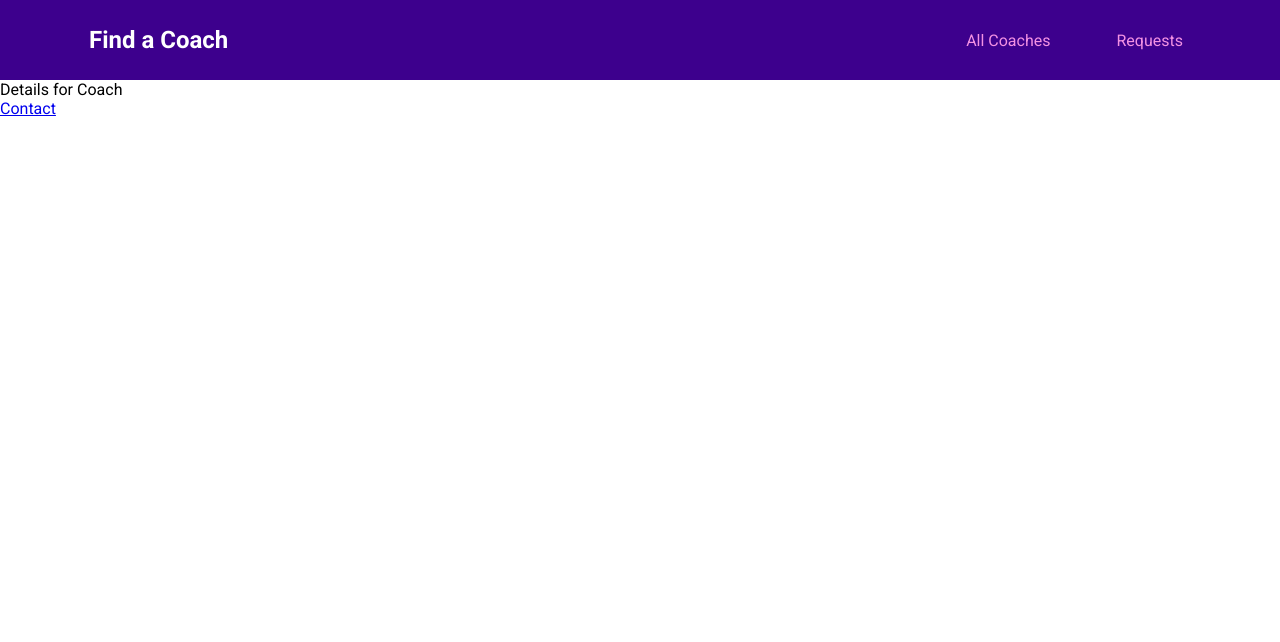
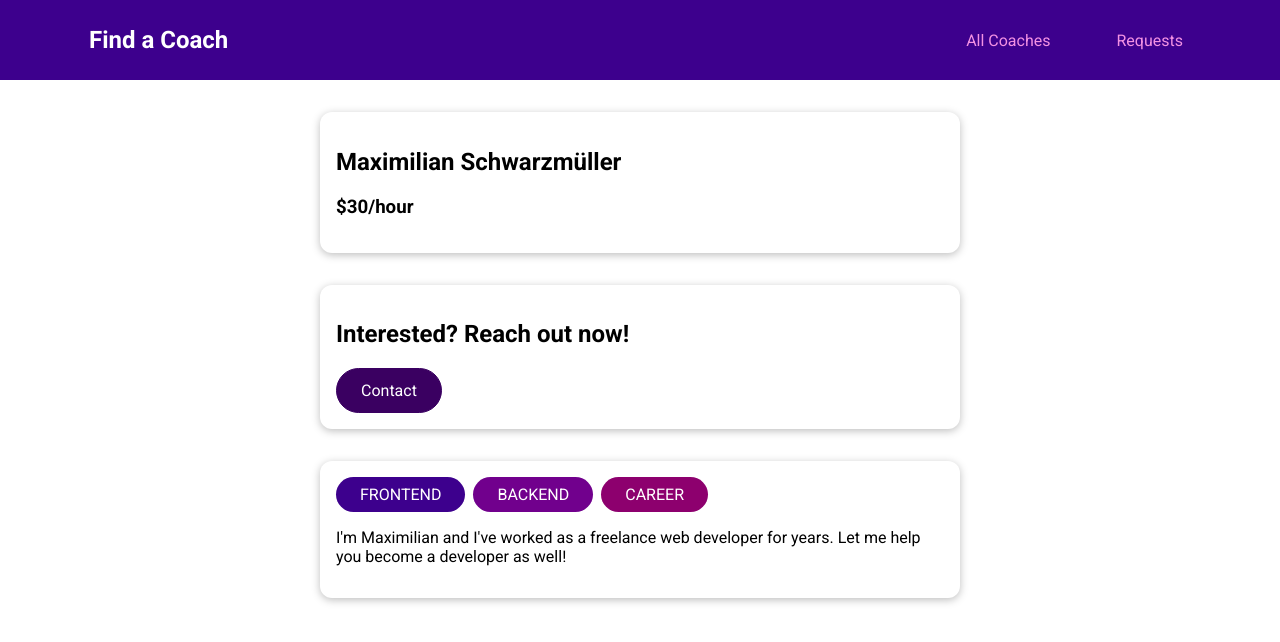
Before and after one commit to yatochkaaa/vue-find_a_coach, a Vue app: page /coaches/c1 in a window 1280 px wide. Shown: the top 642 px of the page. Built offline with nearby package versions, Linux system fonts and the light colour scheme.

Commit message:
building the coach detail component

```diff
--- a/src/pages/coaches/CoachDetail.vue
+++ b/src/pages/coaches/CoachDetail.vue
@@ -1,11 +1,64 @@
 <template>
-  <div>Details for Coach</div>
-  <router-view></router-view>
-  <router-link to="/coaches/c1/contact">Contact</router-link>
+  <section>
+    <base-card>
+      <h2>{{ fullName }}</h2>
+      <h3>${{ rate }}/hour</h3>
+    </base-card>
+  </section>
+  <section>
+    <base-card>
+      <header>
+        <h2>Interested? Reach out now!</h2>
+        <base-button link :to="contactLink">Contact</base-button>
+      </header>
+      <router-view />
+    </base-card>
+  </section>
+  <section>
+    <base-card>
+      <base-badge
+        v-for="area in areas"
+        :key="area"
+        :type="area"
+        :title="area"
+      />
+      <p>{{ description }}</p>
+    </base-card>
+  </section>
 </template>
 
 <script>
-export default {};
+import { mapGetters } from 'vuex';
+
+export default {
+  props: ['id'],
+  data() {
+    return {
+      selectedCoach: null,
+    };
+  },
+  created() {
+    this.selectedCoach = this.coaches.find((coach) => coach.id === this.id);
+  },
+  computed: {
+    ...mapGetters({ coaches: 'coaches/coaches' }),
+    fullName() {
+      return `${this.selectedCoach.firstName} ${this.selectedCoach.lastName}`;
+    },
+    contactLink() {
+      return `${this.$route.path}/${this.id}/contact`;
+    },
+    rate() {
+      return this.selectedCoach.hourlyRate;
+    },
+    areas() {
+      return this.selectedCoach.areas;
+    },
+    description() {
+      return this.selectedCoach.description;
+    },
+  },
+};
 </script>
 
 <style scoped></style>
--- a/src/router.js
+++ b/src/router.js
@@ -14,6 +14,7 @@
     {
       path: '/coaches/:id',
       component: CoachDetail,
+      props: true,
       children: [{ path: 'contact', component: ContactCoach }],
     },
     { path: '/register', component: CoachRegistration },
```
